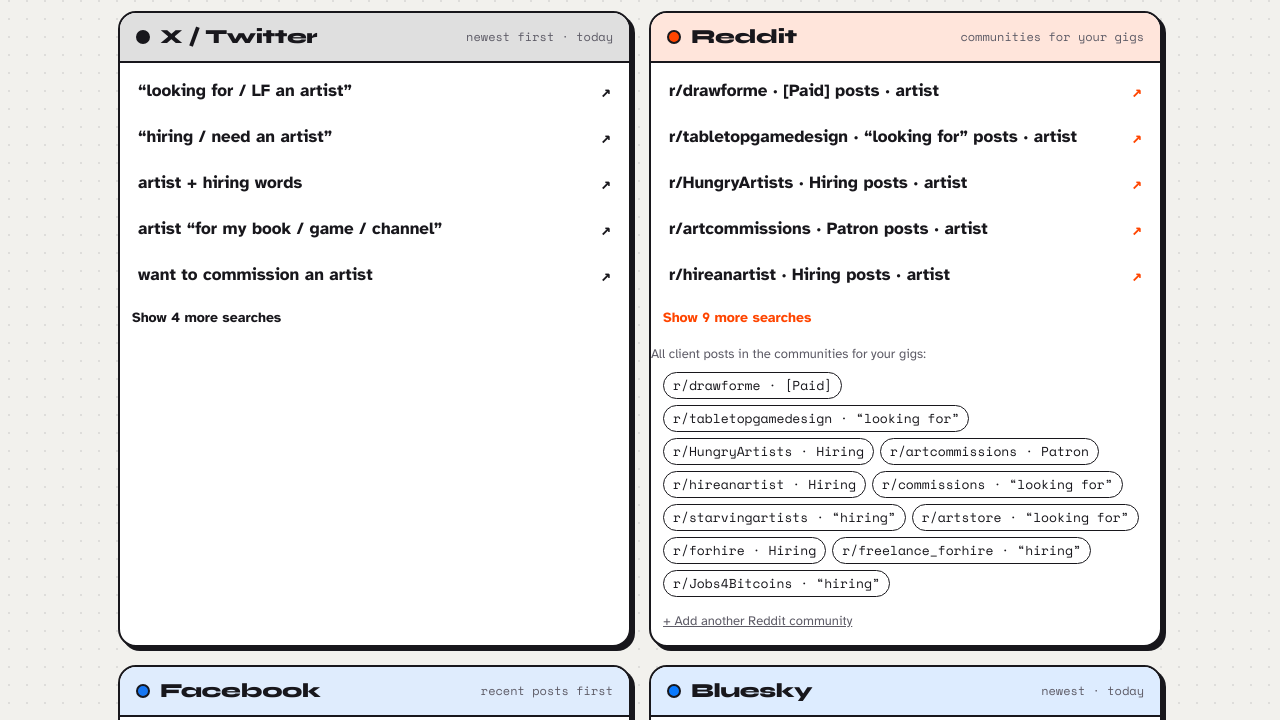
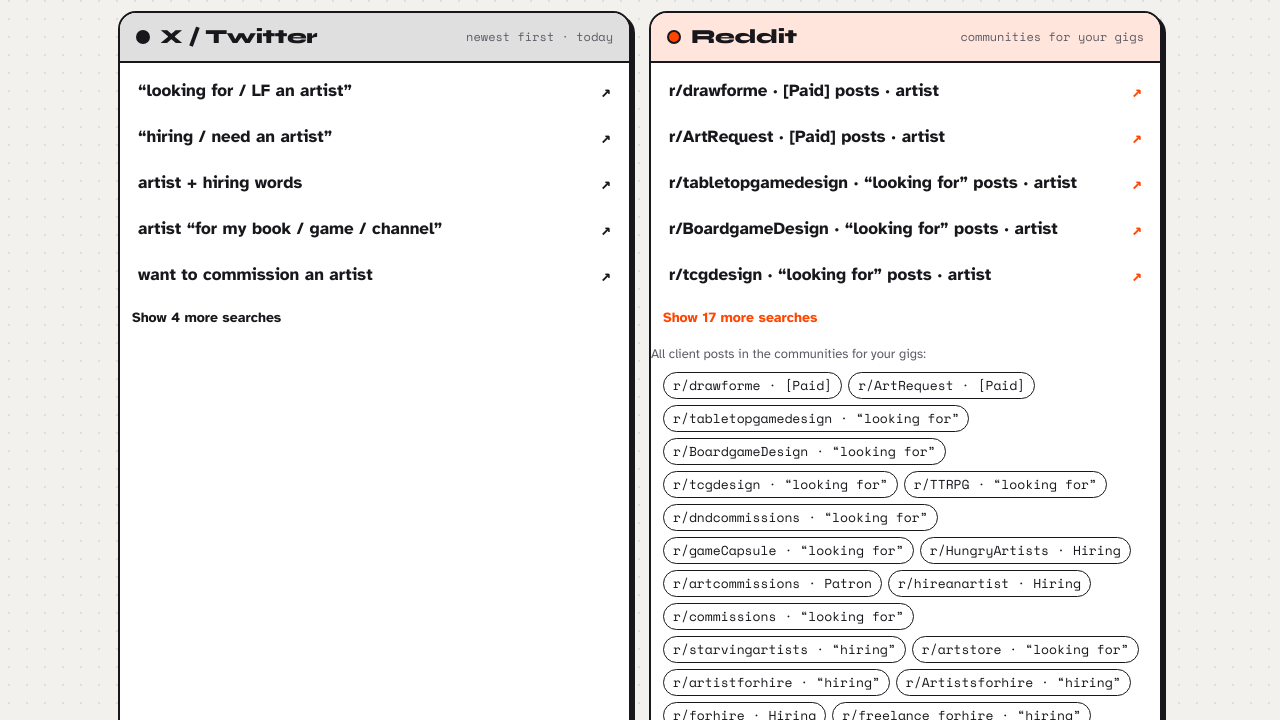
Before and after one commit to Ali200613/post-finder, a plain HTML site: page index.html in a window 1280 px wide. Shown: the part 1178-1898 px from the top of the page. Drawn offline with nearby package versions, Linux system fonts and the light colour scheme.

Commit message:
Reddit: add 23 hiring communities from the user's joined list (136 total)
Co-Authored-By: Claude Opus 5.5 <noreply@anthropic.com>

```diff
--- a/index.html
+++ b/index.html
@@ -425,7 +425,7 @@ footer p { max-width: 70ch; margin: 0 0 8px; }
     </div>
     <div class="panel" id="rsubs">
       <h2 class="step-title">Add a Reddit community</h2>
-      <p class="sub">Post Finder already searches 113 hiring communities. Add any other one here. To see only client posts there, type the flair (tag) that client posts get in that community: open it on Reddit and look at the tag on a client's post, like <b>Hiring</b>, <b>Patron</b> or <b>Paid</b>. No client flair there? Leave it empty and it searches the word “hiring”.</p>
+      <p class="sub">Post Finder already searches 136 hiring communities. Add any other one here. To see only client posts there, type the flair (tag) that client posts get in that community: open it on Reddit and look at the tag on a client's post, like <b>Hiring</b>, <b>Patron</b> or <b>Paid</b>. No client flair there? Leave it empty and it searches the word “hiring”.</p>
       <form class="add" id="rsForm" style="max-width:760px;flex-wrap:wrap">
         <input type="text" id="rsName" placeholder="A gig or community: pixel, Roblox, logo, r/HungryArtists…" autocomplete="off" aria-label="Gig or community name" aria-describedby="rsSugg">
         <input type="text" id="rsFlair" placeholder="Client flair, like Hiring (optional)" autocomplete="off" aria-label="Client flair">
@@ -654,8 +654,10 @@ const REDDIT_SUBS = [
   { s: "FurryCommissions", w: "looking for", fits: /furry/i },
   { s: "furry", w: "looking for", fits: /furry/i },
   { s: "OriginalCharacter", w: "looking for", fits: /character|anime|chibi|furry|reference/i },
+  { s: "characterdesign", w: "looking for", fits: /character|concept/i },
   { s: "characterdrawing", w: "paid", fits: /character|anime|chibi|fan artist/i },
   { s: "drawforme", w: "paid", fits: /artist|portrait|character|anime|chibi|cartoon|caricature/i },
+  { s: "ArtRequest", w: "paid", fits: /^artist$|illustrat|portrait|character|anime|chibi|cartoon|fan artist/i },
   { s: "fanart", w: "looking for", fits: /fan artist|anime|character/i },
   // maps, tabletop, worldbuilding
   { s: "FantasyMaps", w: "looking for", fits: /map/i },
@@ -663,19 +665,26 @@ const REDDIT_SUBS = [
   { s: "battlemaps", w: "looking for", fits: /map/i },
   { s: "worldbuilding", w: "looking for", fits: /map|concept|character designer/i },
   { s: "tabletopgamedesign", w: "looking for", fits: /^artist$|^illustrator$|character designer|concept|game designer|game artist|icon/i },
+  { s: "BoardgameDesign", w: "looking for", fits: /^artist$|^illustrator$|character designer|concept|game designer|game artist|icon/i },
+  { s: "tcgdesign", w: "looking for", fits: /^artist$|^illustrator$|character designer|concept|game designer|game artist|icon/i },
+  { s: "TTRPG", w: "looking for", fits: /^artist$|^illustrator$|character designer|map|portrait/i },
+  { s: "dndcommissions", w: "looking for", fits: /^artist$|^illustrator$|character|portrait|map|concept|fantasy/i },
   // comics, books, visual novels, album covers
   { s: "ComicBookCollabs", w: "paid", fits: COMIC },
   { s: "webcomics", w: "hiring", fits: COMIC },
+  { s: "webtoon", w: "looking for", fits: /webtoon|comic|manga|colorist/i },
   { s: "childrensbooks", w: "looking for", fits: /children|kid|picture book/i },
   { s: "selfpublish", w: "looking for", fits: BOOK },
   { s: "selfpublishing", w: "looking for", fits: BOOK },
   { s: "KDP", w: "looking for", fits: BOOK },
   { s: "Authors", w: "looking for", fits: BOOK },
   { s: "fantasywriters", w: "looking for", fits: /book|cover|map|character/i },
+  { s: "BookCovers", w: "looking for", fits: /book cover|cover artist|book illustrator/i },
   { s: "vndevs", w: "paid", fits: /anime|character|sprite|background artist|2d game|game artist/i },
   { s: "renpy", w: "paid", fits: /anime|character|sprite|background artist|2d game|game artist/i },
   { s: "makinghiphop", w: "looking for", fits: /album|cover|lyric|music video|logo/i },
   { s: "WeAreTheMusicMakers", w: "looking for", fits: /album|lyric/i },
+  { s: "coverart", w: "looking for", fits: /album|cover artist/i },
   // Roblox, Minecraft, Discord
   { s: "HiddenDevs", w: "hiring", fits: /roblox/i },
   { s: "robloxgamedev", w: "hiring", fits: /roblox/i },
@@ -691,6 +700,9 @@ const REDDIT_SUBS = [
   { s: "blender", w: "hiring", fits: /3d|prop|texture|environment/i },
   { s: "ZBrush", w: "hiring", fits: /3d character|3d modeler|3d artist/i },
   // animation & motion
+  { s: "AnimationJobs", w: "hiring", fits: /animat|rigger|motion|storyboard/i },
+  { s: "2DAnimation", w: "hiring", fits: /2d animat|^animator$|frame by frame|character animator|anime animator|cartoon/i },
+  { s: "Animators", w: "hiring", fits: /animat/i },
   { s: "animation", w: "hiring", fits: /animat/i },
   { s: "motiongraphics", w: "hiring", fits: /motion|explainer|logo animator|lyric/i },
   { s: "MotionDesign", w: "hiring", fits: /motion|explainer|logo animator/i },
@@ -716,6 +728,8 @@ const REDDIT_SUBS = [
   { s: "unrealengine", w: "hiring", fits: /unreal|environment|3d/i },
   { s: "godot", w: "hiring", fits: /godot/i },
   { s: "RPGMaker", w: "paid", fits: /pixel|sprite|game artist|2d game|game developer/i },
+  { s: "GameArt", w: "hiring", fits: /game artist|2d game|pixel|sprite|concept|environment|prop|3d|background artist|character designer/i },
+  { s: "gameCapsule", w: "looking for", fits: /game artist|2d game|concept|^illustrator$|^artist$|key art/i },
   // apps, code, web platforms
   { s: "AppIdeas", w: "looking for", fits: APP },
   { s: "AppBusiness", w: "looking for", fits: APP },
@@ -734,11 +748,15 @@ const REDDIT_SUBS = [
   { s: "webflow", w: "looking for", fits: /webflow/i },
   { s: "WIX", w: "looking for", fits: /wix/i },
   { s: "squarespace", w: "looking for", fits: /web designer|website designer/i },
+  { s: "framer", w: "looking for", fits: /web designer|website designer|landing|webflow/i },
+  { s: "website", w: "looking for", fits: /website|web designer|web developer|landing|wordpress|shopify|wix/i },
   // design
   { s: "DesignJobs", f: "Hiring", fits: DESIGN },
   { s: "PhotoshopRequest", w: "paid", fits: /graphic|thumbnail|poster|flyer|banner|logo|digital painter|matte/i },
   { s: "logodesign", w: "hiring", fits: /logo|brand/i },
   { s: "branding", w: "looking for", fits: /logo|brand|packaging/i },
+  { s: "posterdesign", w: "looking for", fits: /poster|flyer|banner|graphic designer/i },
+  { s: "uidesign", w: "hiring", fits: /ui\/ux|ui designer|ux designer|app designer|web designer|landing/i },
   // merch & shops
   { s: "streetwearstartup", w: "looking for", fits: MERCH },
   { s: "EtsySellers", w: "looking for", fits: MERCH },
@@ -754,6 +772,8 @@ const REDDIT_SUBS = [
   { s: "commissions", w: "looking for", fits: any(ART, VT) },
   { s: "starvingartists", w: "hiring", fits: any(ART, COMIC, BOOK, VT) },
   { s: "artstore", w: "looking for", fits: any(ART, VT) },
+  { s: "artistforhire", w: "hiring", fits: any(ART, COMIC, BOOK, VT) },
+  { s: "Artistsforhire", w: "hiring", fits: any(ART, COMIC, BOOK, VT) },
   // general hiring boards (every gig)
   { s: "forhire", f: "Hiring", fits: /./ },
   { s: "freelance_forhire", w: "hiring", fits: /./ },
@@ -763,6 +783,9 @@ const REDDIT_SUBS = [
   { s: "jobbit", w: "hiring", fits: DEV },
   { s: "ForHireDevs", w: "hiring", fits: DEV },
   { s: "CodingJobs", w: "hiring", fits: DEV },
+  { s: "devjobs", w: "hiring", fits: DEV },
+  { s: "DevsForHire", w: "hiring", fits: DEV },
+  { s: "hiredev", w: "hiring", fits: DEV },
   { s: "hiring", w: "hiring", fits: any(DESIGN, DEV, VIDEO) },
   { s: "WorkOnline", w: "hiring", fits: any(DESIGN, DEV, VIDEO) },
   { s: "RemoteJobs", w: "hiring", fits: DEV },
```
